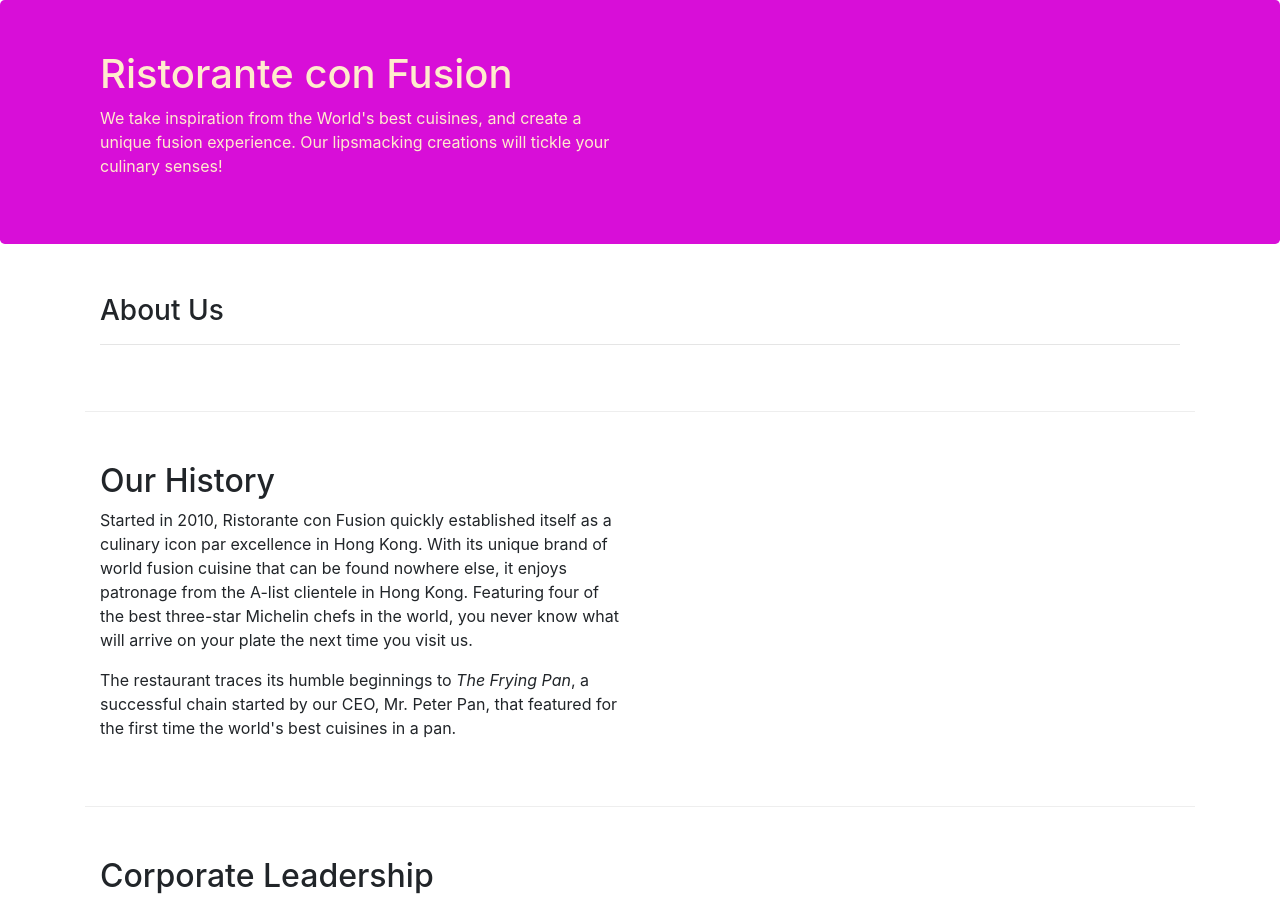
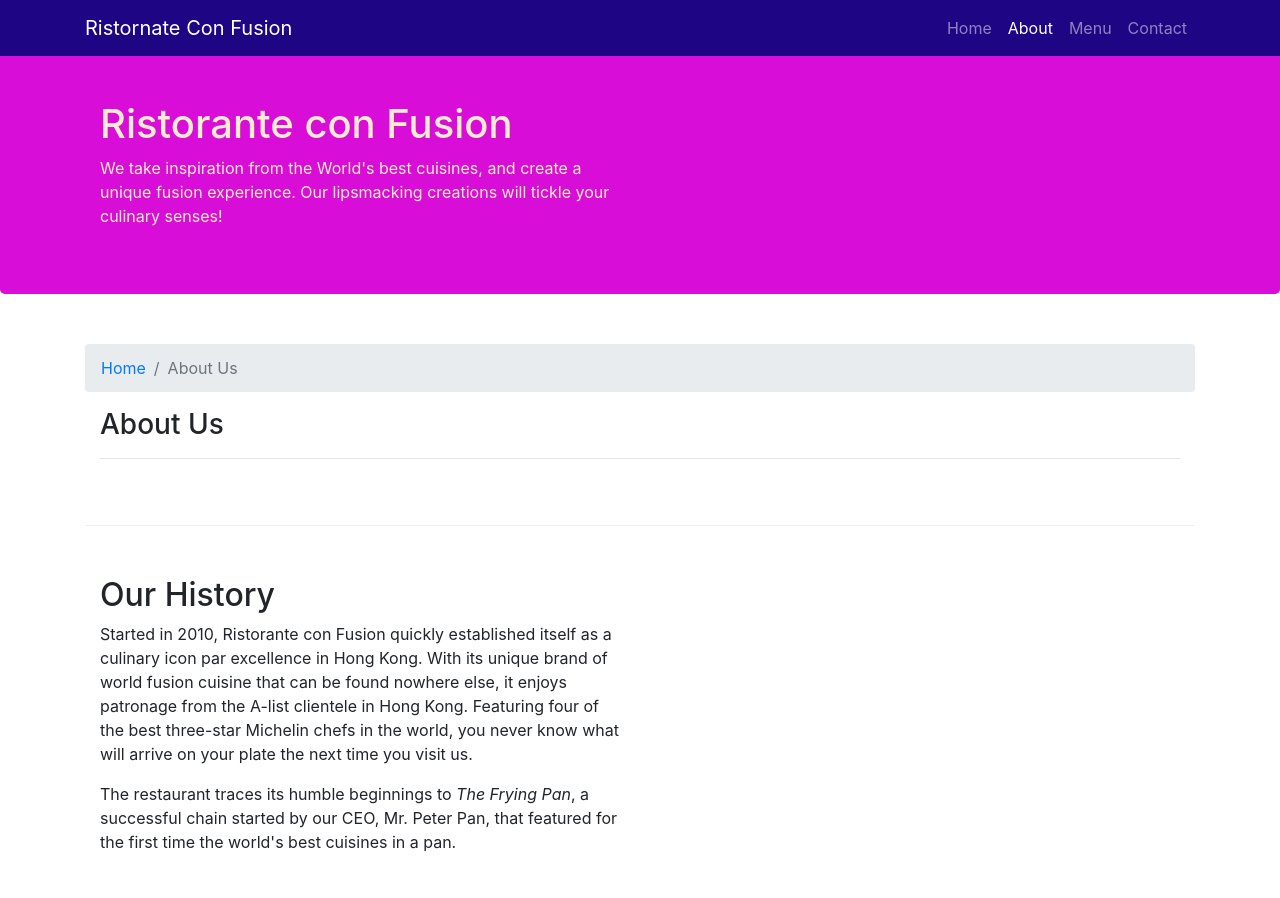
Before and after one commit to Abhinav-Vijay-Walunj/Projects, a website: page aboutus.html in a window 1280 px wide. Shown: the top 898 px of the page. Drawn offline with nearby package versions, Linux system fonts and the light colour scheme.

Commit message:
Navbar And Breadcrumbs

```diff
--- a/CSS/styles.css
+++ b/CSS/styles.css
@@ -30,3 +30,13 @@
     margin: 0px;
     color: black;
 }
+
+body{
+    padding: 50px 0px 0px 0px;
+    z-index: 0;
+    /* so that navbar doesn't cover top most section of body */
+}
+
+.navbar-dark{
+    background: rgb(30, 5, 132);
+}
--- a/aboutus.html
+++ b/aboutus.html
@@ -16,6 +16,28 @@
 </head>
 
 <body>
+    <nav class="navbar navbar-dark navbar-expand-sm  fixed-top">
+        <!-- navigation bar  frame is dark  it expand for md and lg  background is primary  and it not scrolled down due to fixed top -->
+                <div class="container">
+                    <button class="navbar-toggler" type="button" data-toggle="collapse" data-target="#Navbar">
+                        <span class="navbar-toggler-icon"></span>
+                    </button>
+                    <!--  -->
+                    <a class="navbar-brand mr-auto" href="./index.html">Ristornate Con Fusion</a>
+                    <div class="collapse navbar-collapse" id="Navbar"></div>
+                        <ul class="navbar-nav mr-auto">
+                            <!-- ..     mkakes margin auto  -->
+                            <li class="nav-item"><a class="nav-link" href="./index.html">Home</a></li>
+                            <li class="nav-item"><a class="nav-link active" href="#">About</a></li>
+                            <li class="nav-item"><a class="nav-link" href="#">Menu</a></li>
+                            <li class="nav-item"><a class="nav-link" href="#">Contact</a></li>
+                            <!-- when we not click any then it will be at home -->
+                        </ul>
+                    <!-- to display logo or name of company -->
+                </div>
+    </nav>
+
+
 
     <header class="jumbotron">
         <div class="container">
@@ -32,6 +54,11 @@
 
     <div class="container">
         <div class="row row-content">
+            <ol class="col-12 breadcrumb">
+                <li class="breadcrumb-item"><a href="./index.html">Home</a></li>
+                <li class="breadcrumb-item active">About Us</li>
+                <!-- this make hierarchy like view -->
+            </ol>
             <div class="col-12">
                <h3>About Us</h3>
                <hr>
@@ -71,7 +98,7 @@
                 <div class="col-4 offset-1 col-sm-2">
                     <h5>Links</h5>
                     <ul class="list-unstyled">
-                        <li><a href="#">Home</a></li>
+                        <li><a href="./index.html">Home</a></li>
                         <li><a href="#">About</a></li>
                         <li><a href="#">Menu</a></li>
                         <li><a href="#">Contact</a></li>
```
Also changed, not shown: index.html (+22 -1 lines).
